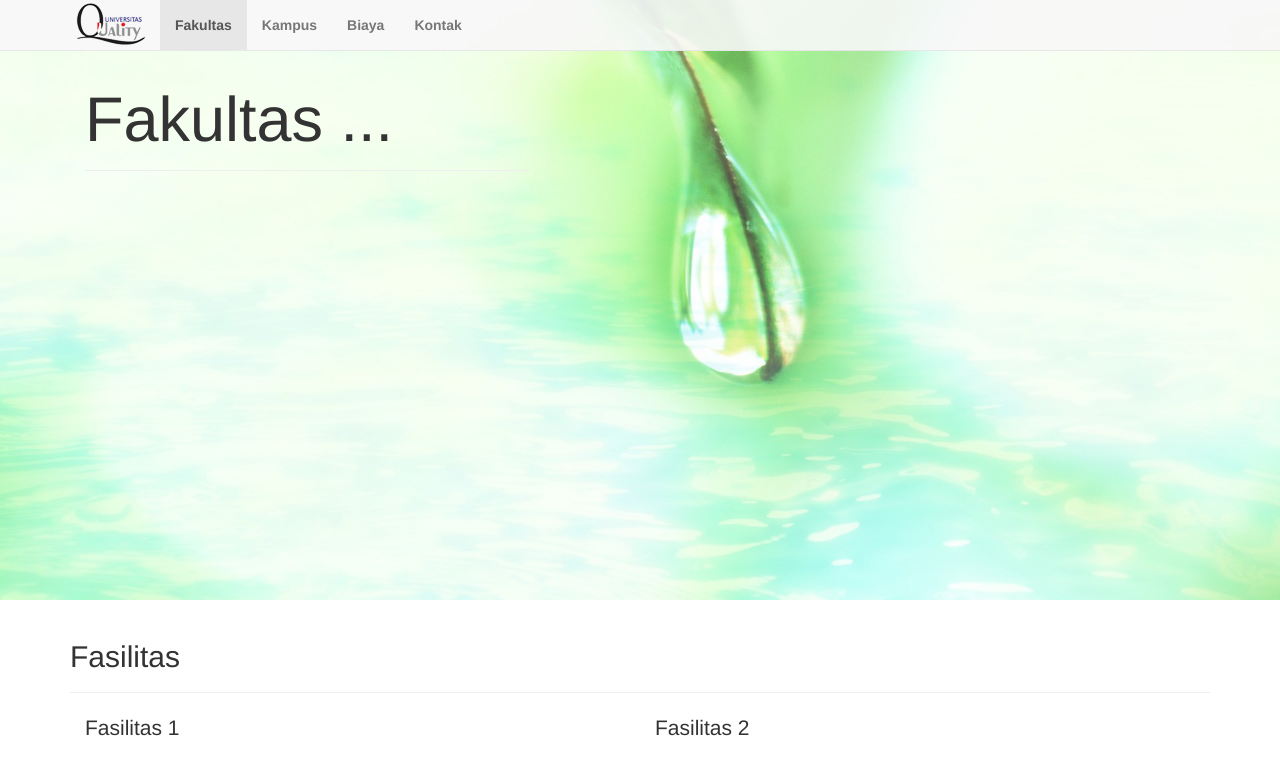
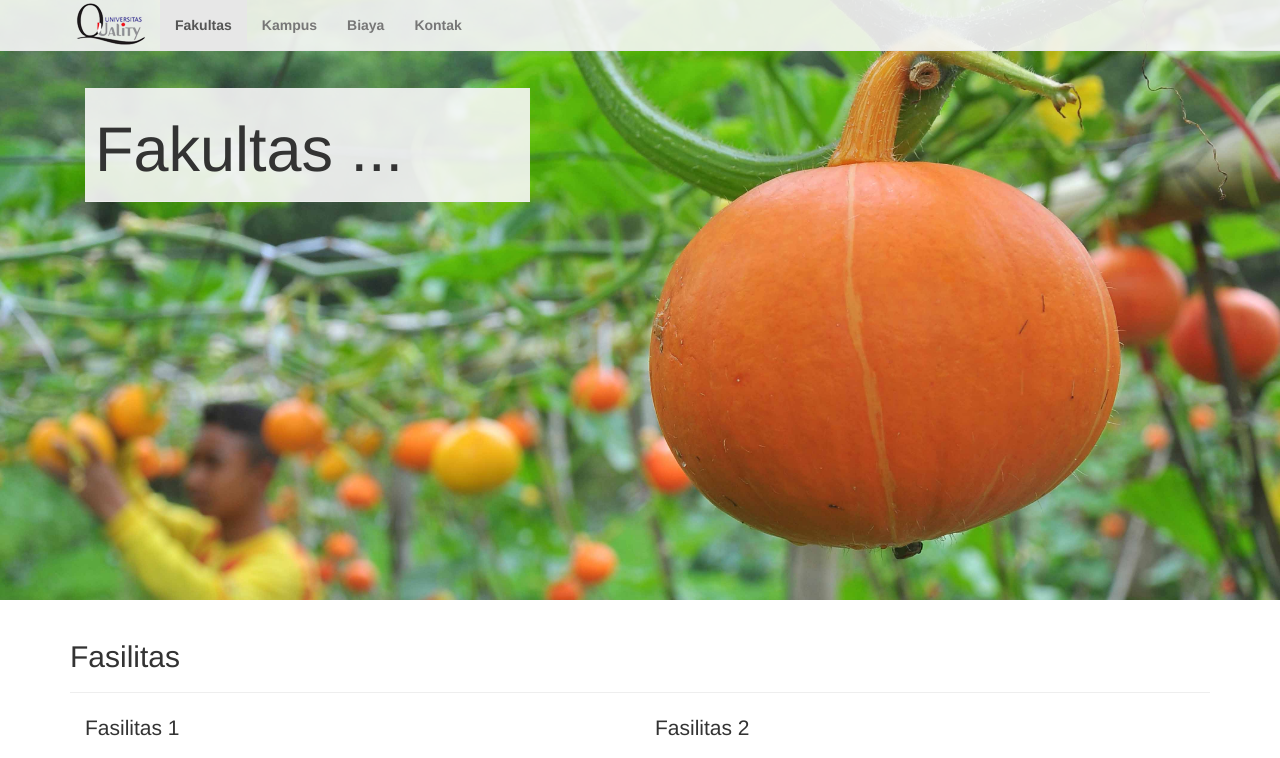
Before and after one commit to alifahfathonah/universitas_quality, a PHP site: page /fakultas.php in a window 1280 px wide. Shown: the top 758 px of the page. Run offline with PHP 8.4, Linux system fonts and the light colour scheme.

Commit message:
Beberapa Overriden Class
Untuk mengubah nilai default Bootstrap

```diff
--- a/css/my_style.css
+++ b/css/my_style.css
@@ -7,12 +7,27 @@
 }
 /*END-Mengubah warna navbar*/
 
+
+/* Style untuk Header Halaman*/
 .jumbotron {
 	background:url(../images/leaf.jpg) no-repeat center;
 	background-size:cover;
 	min-height:600px;
 	margin:0px;
 	padding-bottom:0px;
+}
+
+ /* Style untuk teks Fakultas... di halaman fakultas.php*/
+.jumbotron div.page-header {
+    padding: 10px ;
+    background-color:RGBA(248,248,248, 0.9);
+}
+
+
+/* Style utk mengubah masing'' gambar fakultas */
+.fak-pertanian {
+    background:url(../images/fak/pertanian-labu.jpg) no-repeat;
+    background-size:cover;
 }
 
 
```
